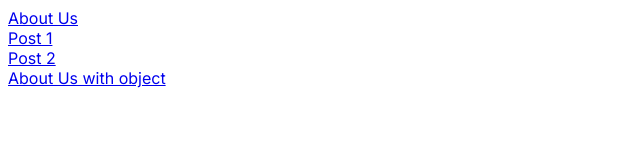
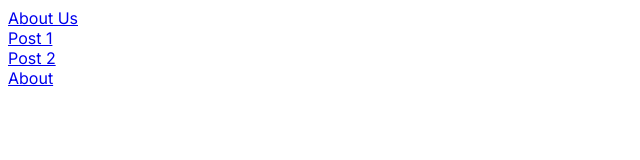
Before and after one commit to ahmetatick/nextjs-13, a Next.js app: page / in a window 1280 px wide. Shown: the top 160 px of the page, without its empty margins (0-640 px from the left). Built offline with nearby package versions, Linux system fonts and the light colour scheme.

Commit message:
may24-v1

```diff
--- a/app/page.js
+++ b/app/page.js
@@ -20,7 +20,7 @@ export default function Home() {
           },
         }}
       >
-        About Us with object
+        About
       </Link>
     </div>
   );
```
